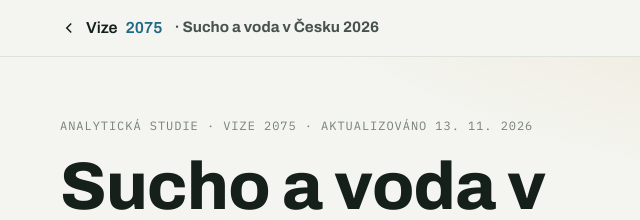
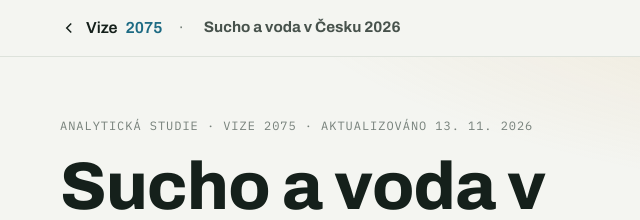
Before and after one commit to svoboda-koduje/Vize-2075, a plain HTML site: page sucho-a-voda-2026.html in a window 1280 px wide. Shown: the top 220 px of the page, 0-640 px from the left. Drawn offline with Linux system fonts and the light colour scheme.

Commit message:
Update sucho-a-voda-2026.html

```diff
--- a/sucho-a-voda-2026.html
+++ b/sucho-a-voda-2026.html
@@ -277,8 +277,12 @@ ol.sources .m{color:var(--muted)}
 :root[data-theme="dark"]{--r0:#24322c;--r1:#2f6b45;--r2:#9a7d1c;--r3:#b4661f;--r4:#c24a23;--r5:#e0473f;--r-ink:#edf1ee}
 
 /* --- Hlavička a úvod --- */
-.topbar .ttl{font-family:var(--font-display);font-weight:700;font-size:.95rem;color:var(--ink-2);white-space:nowrap;overflow:hidden;text-overflow:ellipsis}
-@media (max-width:560px){.topbar .ttl{display:none}}
+.topbar .ttl{font-family:var(--font-display);font-weight:700;font-size:.95rem;color:var(--ink-2);white-space:nowrap;overflow:hidden;text-overflow:ellipsis;text-decoration:none;padding:6px 8px;border-radius:8px;transition:background .15s,color .15s}
+.topbar .ttl-sep{color:var(--muted);margin-left:-4px}
+.topbar .back{padding:6px 8px;border-radius:8px;margin-left:-8px;transition:background .15s}
+.topbar .back:hover,.topbar .ttl:hover{background:var(--surface-2);color:var(--ink);text-decoration:underline;text-underline-offset:.2em}
+.topbar .back:hover span,.topbar .ttl:hover{color:var(--labe-ink)}
+@media (max-width:560px){.topbar .ttl,.topbar .ttl-sep{display:none}}
 .hero{position:relative;overflow:hidden;border-bottom:0;padding-block:clamp(28px,5vw,56px) 22px;background:
   radial-gradient(1200px 380px at 85% -10%,color-mix(in srgb,var(--loess-mark) 22%,transparent),transparent 70%),
   radial-gradient(900px 420px at 0% 110%,color-mix(in srgb,var(--labe) 20%,transparent),transparent 70%),var(--paper)}
@@ -629,7 +633,7 @@ html:not(.js) .appnav,html:not(.js) .subtabs{display:none}
       <svg viewBox="0 0 24 24" fill="none" stroke="currentColor" stroke-width="2" aria-hidden="true"><path d="M15 18l-6-6 6-6"/></svg>
       Vize <span>2075</span>
     </a>
-    <span class="ttl">· Sucho a voda v Česku 2026</span>
+    <span class="ttl-sep" aria-hidden="true">·</span><a class="ttl" href="sucho-a-voda-2026.html" title="Na začátek stránky Sucho a voda v Česku 2026">Sucho a voda v Česku 2026</a>
     <div class="spacer"></div>
     <button class="icon-btn" id="theme-btn" type="button" aria-label="Přepnout světlý / tmavý režim" title="Světlý / tmavý režim">
       <svg viewBox="0 0 24 24" fill="none" stroke="currentColor" stroke-width="2" aria-hidden="true"><path d="M21 12.8A9 9 0 1 1 11.2 3a7 7 0 0 0 9.8 9.8Z"/></svg>
```
